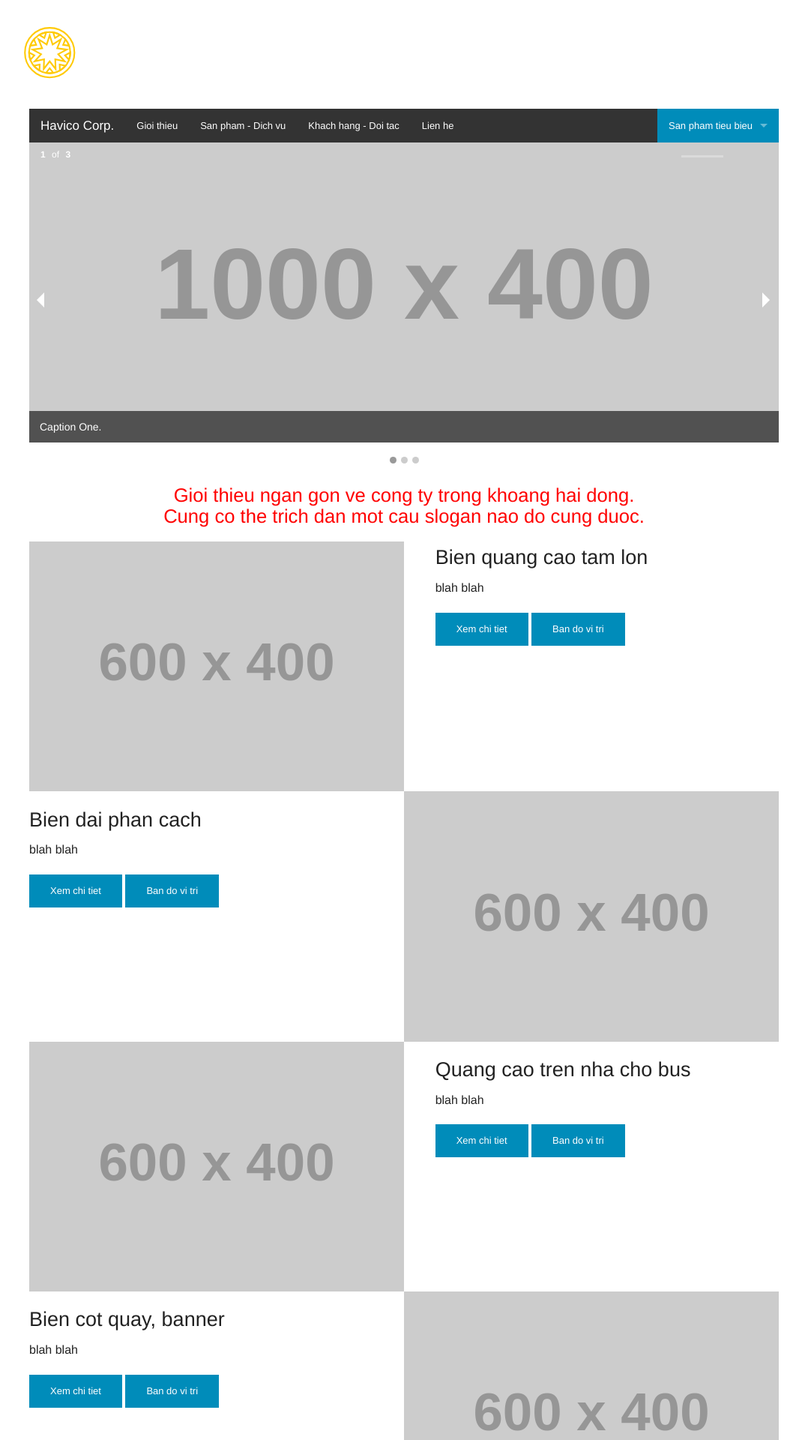
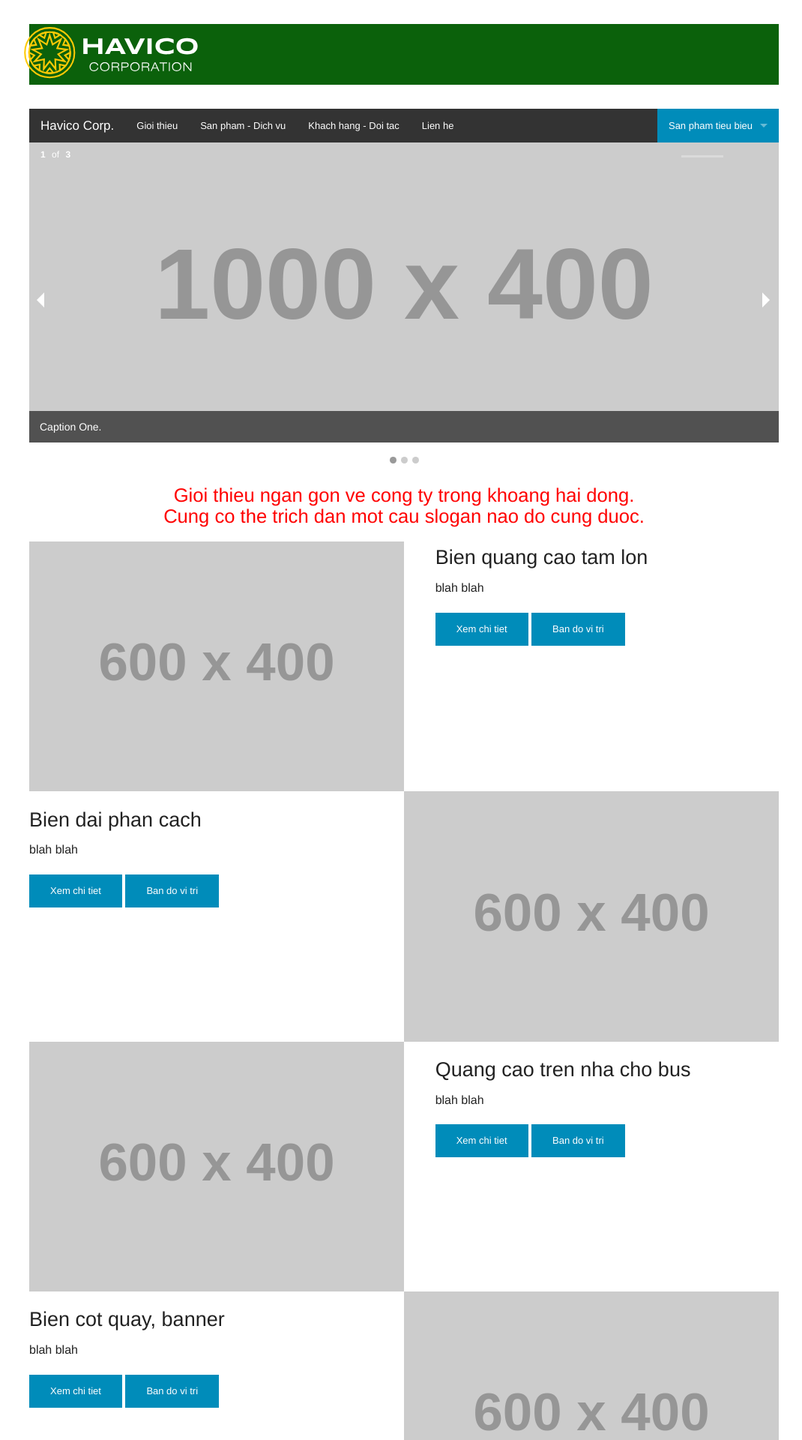
Before and after one commit to haviet/static-on-foundation, a Jekyll site: the page built from index.html, in a window 1280 px wide. Shown: the top 1920 px of the page at 75% size, without its empty margins (101-1171 px from the left). Built offline with Jekyll 4.4.1, drawn with Linux system fonts in a browser that asks for light colours.

Commit message:
Update header.html

```diff
--- a/_includes/header.html
+++ b/_includes/header.html
@@ -1,6 +1,6 @@
 <header>
 
-	<div class="row collapse">
+	<div class="row collapse dark-green-bg">
 		<div class="large-12 columns">
 			<h1><a class="site-title" href="{{ site.baseurl }}/"><img class="hvlogo" src="{{ site.baseurl }}/hvlogo.svg" /></a></h1>
     		</div>
```
